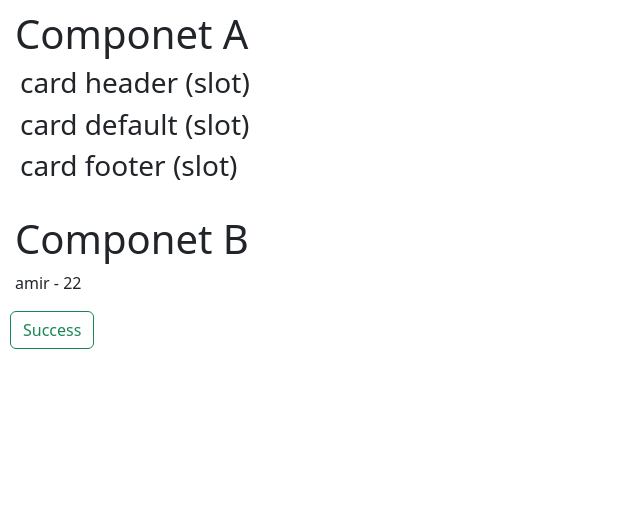
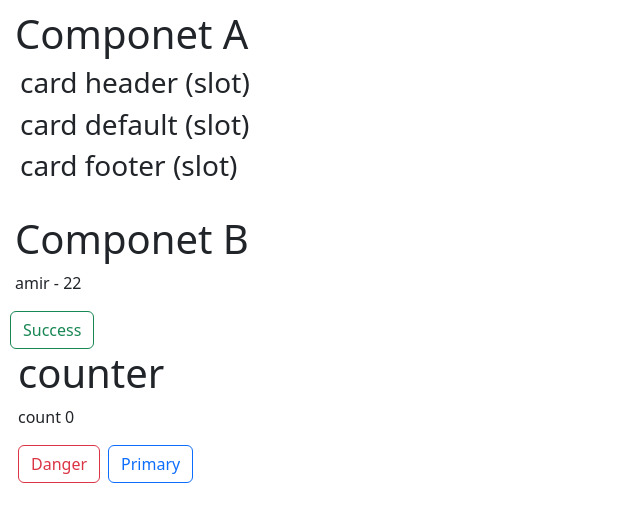
Before and after one commit to Amir-FF/vue-exercise, a Vue app: page / in a window 1280 px wide. Shown: the top 522 px of the page, without its empty margins (0-640 px from the left). Built offline with nearby package versions, Linux system fonts and the light colour scheme.

Commit message:
add composable function

```diff
--- a/src/App.vue
+++ b/src/App.vue
@@ -1,6 +1,7 @@
 <script setup>
   import { provide, reactive } from "vue";
   import CompA from "./Components/CompA.vue";
+  import { useCounter } from "./composables/useCounter.js";
 
   const user = reactive({
     name: "amir",
@@ -13,6 +14,8 @@
 
   provide("userData", user);
   provide("updateUsername", updateUsername);
+
+  const { counter, plus, minus } = useCounter();
 </script>
 
 <template>
@@ -29,6 +32,15 @@
       <h3>card footer (slot)</h3>
     </template>
   </CompA>
+
+  <h1 class="ms-2">counter</h1>
+  <p class="ms-2">count {{ counter }}</p>
+  <button @click="minus" type="button" class="btn btn-outline-danger ms-2">
+    Danger
+  </button>
+  <button @click="plus" type="button" class="btn btn-outline-primary ms-2">
+    Primary
+  </button>
 </template>
 
 <style>
--- /dev/null
+++ b/src/composables/useCounter.js
@@ -0,0 +1,14 @@
+import { ref } from "vue";
+
+export function useCounter() {
+  const counter = ref(0);
+
+  const plus = () => counter.value++;
+  const minus = () => counter.value--;
+
+  return {
+    counter,
+    plus,
+    minus,
+  };
+}
```
